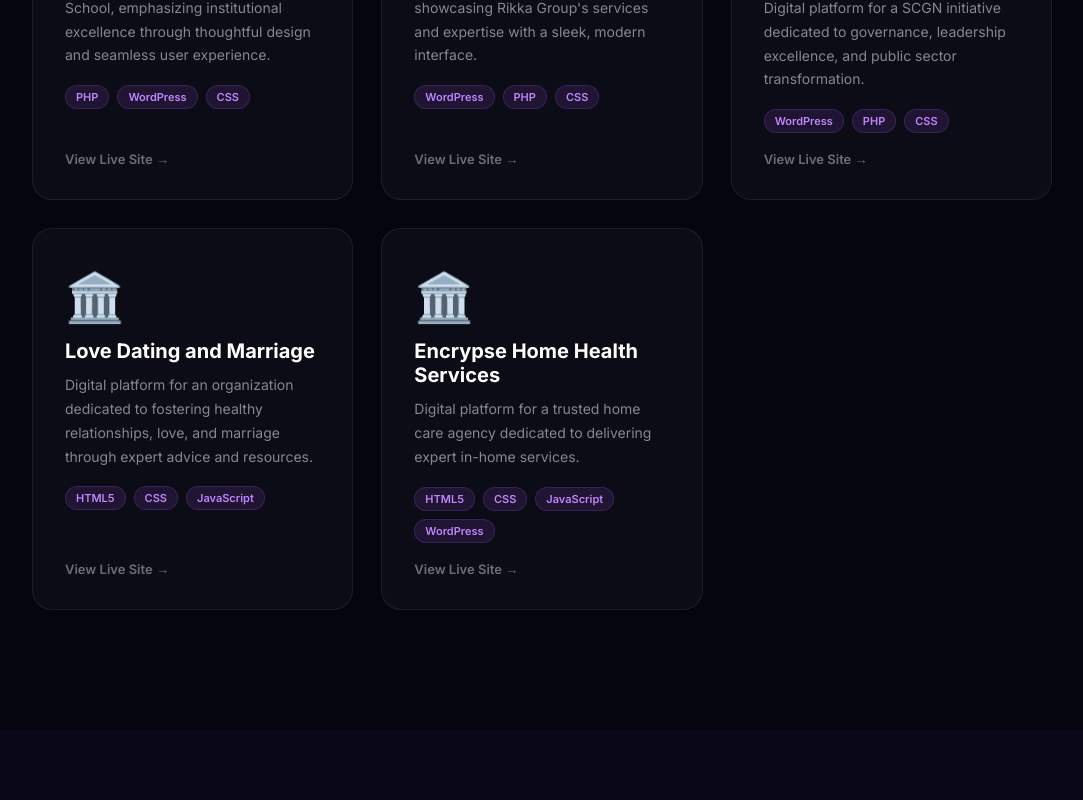
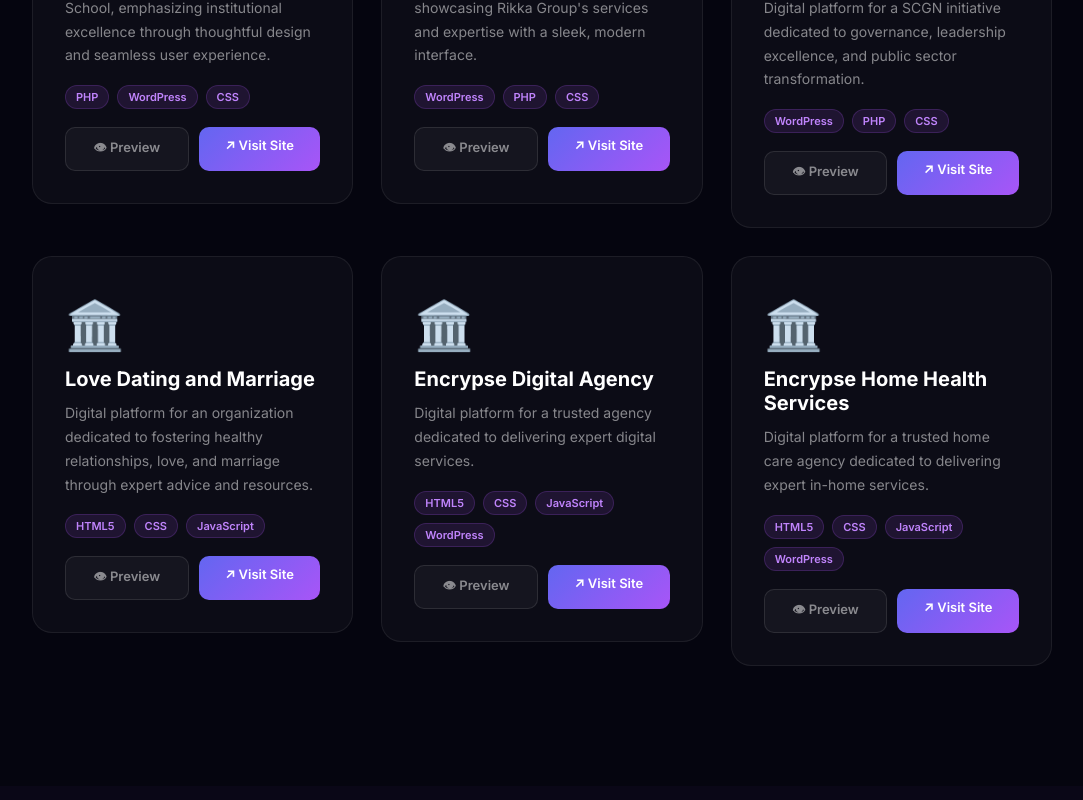
Before and after one commit to heropaulexy79/my-portfolio, a React (Vite) app: page / in a window 1280 px wide. Shown: the part 1280-2080 px from the top of the page, without its empty margins (98-1181 px from the left). Built offline with nearby package versions, Linux system fonts and the light colour scheme.

Commit message:
changed project view

```diff
--- a/src/components/Projects.jsx
+++ b/src/components/Projects.jsx
@@ -2,28 +2,179 @@
 import { PROJECTS } from '../content';
 import AnimSection from './AnimSection';
 
+function PreviewModal({ project, onClose }) {
+  const [loaded, setLoaded] = useState(false);
+  const [blocked, setBlocked] = useState(false);
+
+  return (
+    <div
+      onClick={onClose}
+      style={{
+        position: 'fixed', inset: 0, zIndex: 1000,
+        background: 'rgba(0,0,0,0.85)',
+        backdropFilter: 'blur(12px)',
+        display: 'flex', alignItems: 'center', justifyContent: 'center',
+        padding: '20px',
+        animation: 'fadeIn 0.2s ease',
+      }}
+    >
+      <div
+        onClick={(e) => e.stopPropagation()}
+        style={{
+          width: '100%', maxWidth: 1100,
+          height: '80vh',
+          background: '#0e0e1a',
+          borderRadius: 20,
+          border: '1px solid rgba(168,85,247,0.3)',
+          boxShadow: '0 40px 120px rgba(168,85,247,0.2)',
+          display: 'flex', flexDirection: 'column',
+          overflow: 'hidden',
+          animation: 'slideUp 0.3s ease',
+        }}
+      >
+        {/* Browser chrome bar */}
+        <div style={{
+          display: 'flex', alignItems: 'center', gap: 12,
+          padding: '12px 20px',
+          background: 'rgba(255,255,255,0.03)',
+          borderBottom: '1px solid rgba(255,255,255,0.07)',
+          flexShrink: 0,
+        }}>
+          {/* Traffic lights */}
+          <div style={{ display: 'flex', gap: 6 }}>
+            <button onClick={onClose} style={{ width: 12, height: 12, borderRadius: '50%', background: '#ff5f57', border: 'none', cursor: 'pointer' }} title="Close" />
+            <div style={{ width: 12, height: 12, borderRadius: '50%', background: '#febc2e' }} />
+            <div style={{ width: 12, height: 12, borderRadius: '50%', background: '#28c840' }} />
+          </div>
+
+          {/* URL bar */}
+          <div style={{
+            flex: 1, background: 'rgba(255,255,255,0.06)',
+            borderRadius: 8, padding: '5px 14px',
+            fontSize: 12, color: 'rgba(255,255,255,0.5)',
+            display: 'flex', alignItems: 'center', gap: 6,
+            border: '1px solid rgba(255,255,255,0.08)',
+          }}>
+            <span style={{ color: '#a855f7' }}>🔒</span>
+            {project.link}
+          </div>
+
+          {/* Open in new tab */}
+          <a
+            href={project.link}
+            target="_blank"
+            rel="noreferrer"
+            style={{
+              color: 'rgba(255,255,255,0.4)', fontSize: 18,
+              textDecoration: 'none', lineHeight: 1,
+              transition: 'color 0.2s',
+            }}
+            title="Open in new tab"
+            onMouseEnter={(e) => (e.currentTarget.style.color = '#a855f7')}
+            onMouseLeave={(e) => (e.currentTarget.style.color = 'rgba(255,255,255,0.4)')}
+          >
+            ↗
+          </a>
+        </div>
+
+        {/* iframe area */}
+        <div style={{ flex: 1, position: 'relative', overflow: 'hidden' }}>
+          {/* Loading spinner */}
+          {!loaded && !blocked && (
+            <div style={{
+              position: 'absolute', inset: 0,
+              display: 'flex', flexDirection: 'column',
+              alignItems: 'center', justifyContent: 'center',
+              gap: 16, color: 'rgba(255,255,255,0.4)',
+            }}>
+              <div style={{
+                width: 40, height: 40,
+                border: '3px solid rgba(168,85,247,0.2)',
+                borderTop: '3px solid #a855f7',
+                borderRadius: '50%',
+                animation: 'spin 0.8s linear infinite',
+              }} />
+              <span style={{ fontSize: 14 }}>Loading preview...</span>
+            </div>
+          )}
+
+          {/* Blocked message */}
+          {blocked && (
+            <div style={{
+              position: 'absolute', inset: 0,
+              display: 'flex', flexDirection: 'column',
+              alignItems: 'center', justifyContent: 'center',
+              gap: 20, padding: 40, textAlign: 'center',
+            }}>
+              <div style={{ fontSize: 56 }}>🚫</div>
+              <div>
+                <h3 style={{ fontSize: 20, fontWeight: 700, marginBottom: 8 }}>Preview Blocked</h3>
+                <p style={{ color: 'rgba(255,255,255,0.45)', fontSize: 15, lineHeight: 1.7, maxWidth: 400 }}>
+                  This site has restricted embedding for security reasons.<br />
+                  You can still visit it directly.
+                </p>
+              </div>
+              <a
+                href={project.link}
+                target="_blank"
+                rel="noreferrer"
+                style={{
+                  padding: '12px 28px', borderRadius: 100,
+                  background: 'linear-gradient(135deg,#6366f1,#a855f7)',
+                  color: 'white', textDecoration: 'none',
+                  fontWeight: 600, fontSize: 14,
+                  boxShadow: '0 0 30px rgba(168,85,247,0.4)',
+                }}
+              >
+                Open Site →
+              </a>
+            </div>
+          )}
+
+          <iframe
+            src={project.link}
+            title={project.title}
+            style={{
+              width: '100%', height: '100%',
+              border: 'none',
+              opacity: loaded ? 1 : 0,
+              transition: 'opacity 0.3s ease',
+            }}
+            onLoad={() => setLoaded(true)}
+            onError={() => setBlocked(true)}
+            sandbox="allow-scripts allow-same-origin allow-forms allow-popups"
+          />
+        </div>
+      </div>
+    </div>
+  );
+}
+
 function SectionHeader({ label, title, highlight }) {
   return (
-    <div style={{ textAlign:'center', marginBottom:72 }}>
-      <div style={{ fontSize:12, letterSpacing:3, color:'#a855f7', textTransform:'uppercase', marginBottom:14, fontWeight:600 }}>{label}</div>
-      <h2 style={{ fontSize:'clamp(32px,5vw,52px)', fontWeight:800, margin:0, letterSpacing:-1 }}>
-        {title} <span style={{ background:'linear-gradient(135deg,#6366f1,#a855f7)', WebkitBackgroundClip:'text', WebkitTextFillColor:'transparent' }}>{highlight}</span>
+    <div style={{ textAlign: 'center', marginBottom: 72 }}>
+      <div style={{ fontSize: 12, letterSpacing: 3, color: '#a855f7', textTransform: 'uppercase', marginBottom: 14, fontWeight: 600 }}>{label}</div>
+      <h2 style={{ fontSize: 'clamp(32px,5vw,52px)', fontWeight: 800, margin: 0, letterSpacing: -1 }}>
+        {title}{' '}
+        <span style={{ background: 'linear-gradient(135deg,#6366f1,#a855f7)', WebkitBackgroundClip: 'text', WebkitTextFillColor: 'transparent' }}>{highlight}</span>
       </h2>
-      <div style={{ width:60, height:3, background:'linear-gradient(90deg,#6366f1,#a855f7)', margin:'20px auto 0', borderRadius:2 }} />
+      <div style={{ width: 60, height: 3, background: 'linear-gradient(90deg,#6366f1,#a855f7)', margin: '20px auto 0', borderRadius: 2 }} />
     </div>
   );
 }
 
 export default function Projects() {
   const [hovered, setHovered] = useState(null);
+  const [preview, setPreview] = useState(null);
 
   return (
-    <section id="projects" style={{ padding:'120px 40px', maxWidth:1100, margin:'0 auto' }}>
+    <>
+      <section id="projects" style={{ padding: '120px 40px', maxWidth: 1100, margin: '0 auto' }}>
         <AnimSection>
           <SectionHeader label="Portfolio" title="Featured" highlight="Projects" />
         </AnimSection>
 
-      <div style={{ display:'grid', gridTemplateColumns:'repeat(auto-fit,minmax(300px,1fr))', gap:28 }}>
+        <div style={{ display: 'grid', gridTemplateColumns: 'repeat(auto-fit,minmax(300px,1fr))', gap: 28 }}>
           {PROJECTS.map((project, i) => (
             <AnimSection key={project.title} delay={i * 0.12}>
               <div
@@ -31,33 +182,77 @@
                 onMouseEnter={() => setHovered(i)}
                 onMouseLeave={() => setHovered(null)}
                 style={{
-                background: hovered===i ? 'rgba(168,85,247,0.08)' : 'rgba(255,255,255,0.03)',
-                border: `1px solid ${hovered===i ? 'rgba(168,85,247,0.4)' : 'rgba(255,255,255,0.07)'}`,
-                borderRadius:20, padding:32,
-                transition:'all 0.3s ease',
-                transform: hovered===i ? 'translateY(-6px)' : 'none',
-                boxShadow: hovered===i ? '0 20px 60px rgba(168,85,247,0.15)' : 'none',
-                display:'flex', flexDirection:'column', gap:18, height:'100%',
+                  background: hovered === i ? 'rgba(168,85,247,0.08)' : 'rgba(255,255,255,0.03)',
+                  border: `1px solid ${hovered === i ? 'rgba(168,85,247,0.4)' : 'rgba(255,255,255,0.07)'}`,
+                  borderRadius: 20, padding: 32,
+                  transition: 'all 0.3s ease',
+                  transform: hovered === i ? 'translateY(-6px)' : 'none',
+                  boxShadow: hovered === i ? '0 20px 60px rgba(168,85,247,0.15)' : 'none',
+                  display: 'flex', flexDirection: 'column', gap: 18,
                 }}
               >
-              <div style={{ fontSize:48, lineHeight:1, paddingTop:12 }}>{project.emoji}</div>
+                <div style={{ fontSize: 48, lineHeight: 1, paddingTop: 12 }}>{project.emoji}</div>
                 <div>
-                <h3 style={{ margin:'0 0 10px', fontSize:20, fontWeight:700 }}>{project.title}</h3>
-                <p style={{ margin:0, fontSize:14, color:'rgba(255,255,255,0.5)', lineHeight:1.7 }}>{project.desc}</p>
+                  <h3 style={{ margin: '0 0 10px', fontSize: 20, fontWeight: 700 }}>{project.title}</h3>
+                  <p style={{ margin: 0, fontSize: 14, color: 'rgba(255,255,255,0.5)', lineHeight: 1.7 }}>{project.desc}</p>
                 </div>
-              <div style={{ display:'flex', gap:8, flexWrap:'wrap' }}>
+                <div style={{ display: 'flex', gap: 8, flexWrap: 'wrap' }}>
                   {project.tags.map((tag) => (
-                  <span key={tag} style={{ fontSize:11, fontWeight:600, padding:'4px 10px', borderRadius:100, background:'rgba(168,85,247,0.12)', color:'#c084fc', border:'1px solid rgba(168,85,247,0.2)' }}>{tag}</span>
+                    <span key={tag} style={{ fontSize: 11, fontWeight: 600, padding: '4px 10px', borderRadius: 100, background: 'rgba(168,85,247,0.12)', color: '#c084fc', border: '1px solid rgba(168,85,247,0.2)' }}>{tag}</span>
                   ))}
                 </div>
-              <a href={project.link} target="_blank" rel="noreferrer" data-hover
-                style={{ display:'inline-flex', alignItems:'center', gap:6, color: hovered===i ? '#a855f7' : 'rgba(255,255,255,0.4)', textDecoration:'none', fontSize:13, fontWeight:600, transition:'color 0.2s', marginTop:'auto' }}>
-                View Live Site →
+
+                {/* Action buttons */}
+                <div style={{ display: 'flex', gap: 10, marginTop: 'auto' }}>
+                  <button
+                    data-hover
+                    onClick={() => setPreview(project)}
+                    style={{
+                      flex: 1, padding: '10px 0', borderRadius: 10,
+                      background: hovered === i ? 'rgba(168,85,247,0.15)' : 'rgba(255,255,255,0.04)',
+                      border: `1px solid ${hovered === i ? 'rgba(168,85,247,0.4)' : 'rgba(255,255,255,0.1)'}`,
+                      color: hovered === i ? '#c084fc' : 'rgba(255,255,255,0.5)',
+                      fontSize: 13, fontWeight: 600, cursor: 'pointer',
+                      transition: 'all 0.2s', fontFamily: 'inherit',
+                    }}
+                    onMouseEnter={(e) => { e.currentTarget.style.background = 'rgba(168,85,247,0.2)'; e.currentTarget.style.color = '#c084fc'; }}
+                    onMouseLeave={(e) => { e.currentTarget.style.background = hovered === i ? 'rgba(168,85,247,0.15)' : 'rgba(255,255,255,0.04)'; e.currentTarget.style.color = hovered === i ? '#c084fc' : 'rgba(255,255,255,0.5)'; }}
+                  >
+                    👁 Preview
+                  </button>
+                  <a
+                    href={project.link}
+                    target="_blank"
+                    rel="noreferrer"
+                    data-hover
+                    style={{
+                      flex: 1, padding: '10px 0', borderRadius: 10,
+                      background: 'linear-gradient(135deg,#6366f1,#a855f7)',
+                      color: 'white', fontSize: 13, fontWeight: 600,
+                      textDecoration: 'none', textAlign: 'center',
+                      transition: 'opacity 0.2s',
+                      boxShadow: hovered === i ? '0 0 20px rgba(168,85,247,0.4)' : 'none',
+                    }}
+                    onMouseEnter={(e) => (e.currentTarget.style.opacity = '0.85')}
+                    onMouseLeave={(e) => (e.currentTarget.style.opacity = '1')}
+                  >
+                    ↗ Visit Site
                   </a>
+                </div>
               </div>
             </AnimSection>
           ))}
         </div>
       </section>
+
+      {/* Modal */}
+      {preview && <PreviewModal project={preview} onClose={() => setPreview(null)} />}
+
+      <style>{`
+        @keyframes fadeIn { from { opacity: 0 } to { opacity: 1 } }
+        @keyframes slideUp { from { transform: translateY(30px); opacity: 0 } to { transform: translateY(0); opacity: 1 } }
+        @keyframes spin { to { transform: rotate(360deg) } }
+      `}</style>
+    </>
   );
 }
--- a/src/content.js
+++ b/src/content.js
@@ -27,6 +27,13 @@
     desc: 'Digital platform for an organization dedicated to fostering healthy relationships, love, and marriage through expert advice and resources.',
     tags: ['HTML5', 'CSS', 'JavaScript'],
     link: 'https://lovemf.netlify.app',
+    emoji: '🏛️',
+  },
+  {
+    title: 'Encrypse Digital Agency',
+    desc: 'Digital platform for a trusted agency dedicated to delivering expert digital services.',
+    tags: ['HTML5', 'CSS', 'JavaScript', 'WordPress'],
+    link: 'https://encrypse.com',
     emoji: '🏛️',
   },
    {
```
Lines whose indentation alone changed are shown as unchanged.
